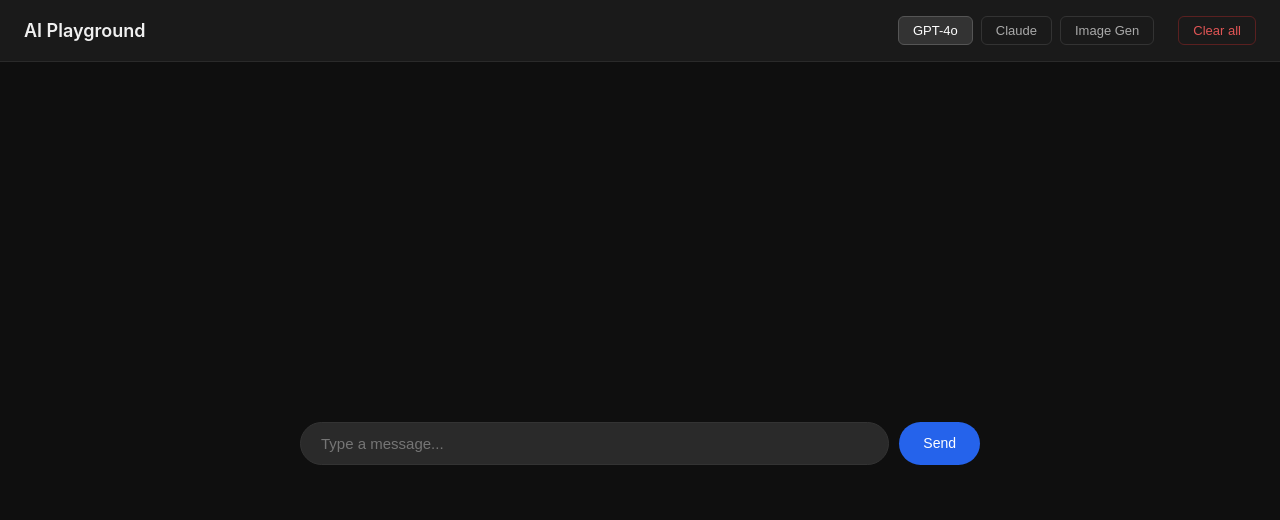
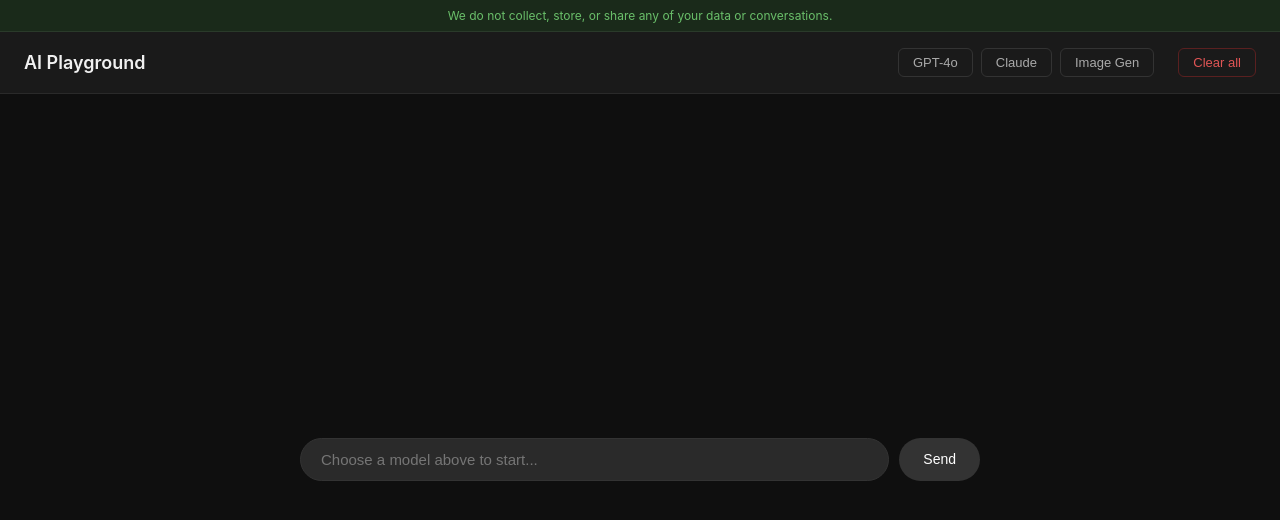
Before and after one commit to saurabh0526/ai-playground, a Flask app: page / in a window 1280 px wide. Shown: the top 520 px of the page. Run offline with Flask 3, Linux system fonts and the light colour scheme.

Commit message:
Add privacy banner and require model selection before chatting
Co-Authored-By: Claude Sonnet 4.6 <noreply@anthropic.com>

```diff
--- a/templates/index.html
+++ b/templates/index.html
@@ -26,6 +26,15 @@
     }
 
     header h1 { font-size: 18px; font-weight: 600; }
+
+    .banner {
+      background: #1a2a1a;
+      border-bottom: 1px solid #2a3a2a;
+      text-align: center;
+      padding: 8px 24px;
+      font-size: 12px;
+      color: #6abf6a;
+    }
 
     .tabs {
       display: flex;
@@ -228,10 +237,12 @@
   </div>
   {% endif %}
 
+  <div class="banner">We do not collect, store, or share any of your data or conversations.</div>
+
   <header>
     <h1>AI Playground</h1>
     <div class="tabs">
-      <button class="tab active" data-mode="gpt">GPT-4o</button>
+      <button class="tab" data-mode="gpt">GPT-4o</button>
       <button class="tab" data-mode="claude">Claude</button>
       <button class="tab" data-mode="image">Image Gen</button>
     </div>
@@ -243,15 +254,15 @@
       <div class="chat-container" id="chat"></div>
       <div class="input-area">
         <div class="input-inner">
-          <input type="text" id="input" placeholder="Type a message..." />
-          <button id="send">Send</button>
+          <input type="text" id="input" placeholder="Choose a model above to start..." />
+          <button id="send" disabled>Send</button>
         </div>
       </div>
     </div>
   </main>
 
   <script>
-    let mode = "gpt";
+    let mode = null;
 
     const chat = document.getElementById("chat");
     const input = document.getElementById("input");
@@ -263,6 +274,8 @@
         tab.classList.add("active");
         mode = tab.dataset.mode;
         input.placeholder = mode === "image" ? "Describe an image..." : "Type a message...";
+        sendBtn.disabled = false;
+        input.focus();
       });
     });
 
@@ -287,7 +300,7 @@
 
     async function send() {
       const text = input.value.trim();
-      if (!text) return;
+      if (!text || !mode) return;
 
       addMessage(text, "user");
       input.value = "";
```
